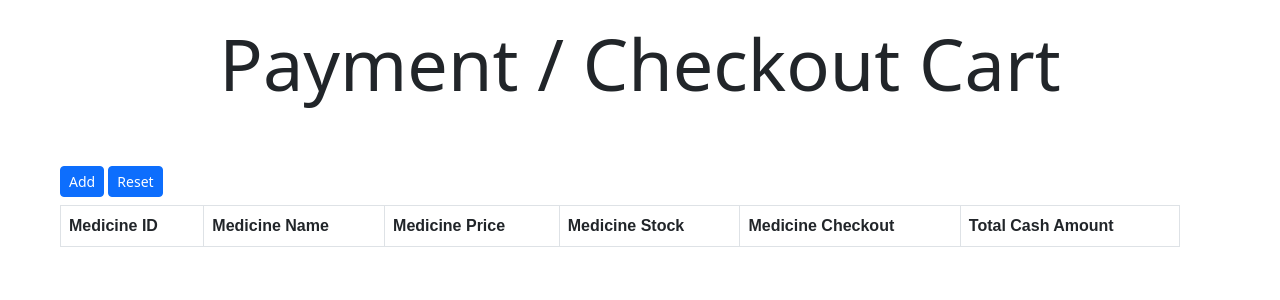
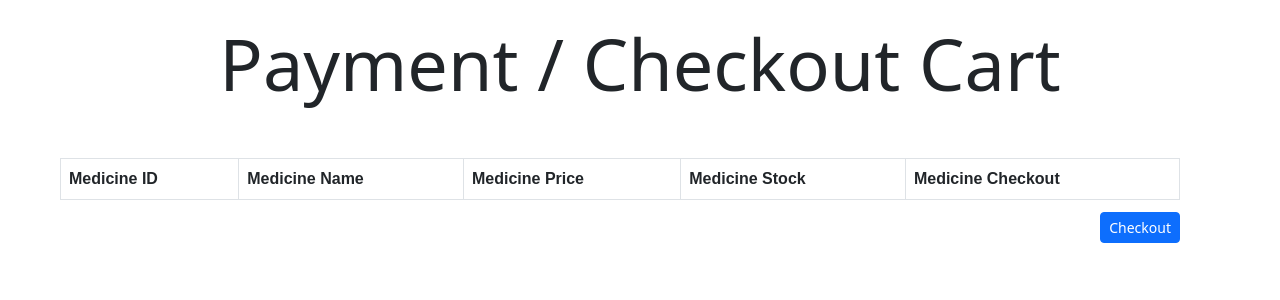
Before and after one commit to apivit45muic/DrugDealer, a Flask app: page /payment/ in a window 1280 px wide. Shown: the part 56-356 px from the top of the page. Run offline with Flask 2, Linux system fonts and the light colour scheme; the visitor is signed in with stand-in values (Sample User, id 1); data that the repository does not hold is empty; some libraries are stand-ins or nearby versions.

Commit message:
Update Payment Page, require to checkout

```diff
--- a/DrugDealer_WebApp/app.py
+++ b/DrugDealer_WebApp/app.py
@@ -320,7 +320,21 @@ def index_employee():
 
 @app.route('/payment/')
 def payment():
-    return render_template('payment.html')
+    try:
+        username = session['username']
+    except:
+        flash('Please sign in first', 'danger')
+        return redirect('/login')
+
+    cur = mysql.connection.cursor()
+    queryStatement = f"SELECT * FROM medicine"
+    print(queryStatement)
+    result_value = cur.execute(queryStatement)
+    if result_value > 0:
+        medicines = cur.fetchall()
+        return render_template('payment.html', medicines=medicines)
+    else:
+        return render_template('payment.html',mediciness=None)
 
 @app.route('/stocklist/')
 def showMeds():
--- a/DrugDealer_WebApp/templates/payment.html
+++ b/DrugDealer_WebApp/templates/payment.html
@@ -4,10 +4,6 @@
     <div class="display-2" style="margin: 20px" > Payment / Checkout Cart </div>
 </div>
 <br>
-<div class="" style="margin: 0px 60px">
-    <button class="btn btn-sm btn-primary mt-3" type="submit">Add</button>
-    <input class="btn btn-sm btn-primary mt-3" type="reset" value="Reset">
-</div>
     <div class="h-100 d-flex" style="margin: 0px 100px 100px 60px;">
     <br>
         <table class="table mt-2 table-bordered">
@@ -18,7 +14,6 @@
                 <th scope="col">Medicine Price</th>
                 <th scope="col">Medicine Stock</th>
                 <th scope="col">Medicine Checkout</th>
-                <th scope="col">Total Cash Amount</th>
                 </tr>
             </thead>
 
@@ -30,12 +25,15 @@
                     <td>{{ medicine['medicine_price'] }}</td>
                     <td>{{ medicine['medicine_stock'] }}</td>
                     <td>
-                        <input type="number" step="1" max="10" value="1" name="quantity" class="quantity-field border-0 text-center w-25">
+                        <input type="number" class="form-control" id="input1" placeholder="Amount">
                     </td>
                     </tr>
                 {% endfor %}
             </tbody>
         </table>
     </div>
+    <div class="d-flex flex-column" style="margin: -120px 100px">
+        <button class="btn btn-sm btn-primary mt-3 align-self-end">Checkout</a>
+      </div>
 </div>
 {% endblock %}
```
